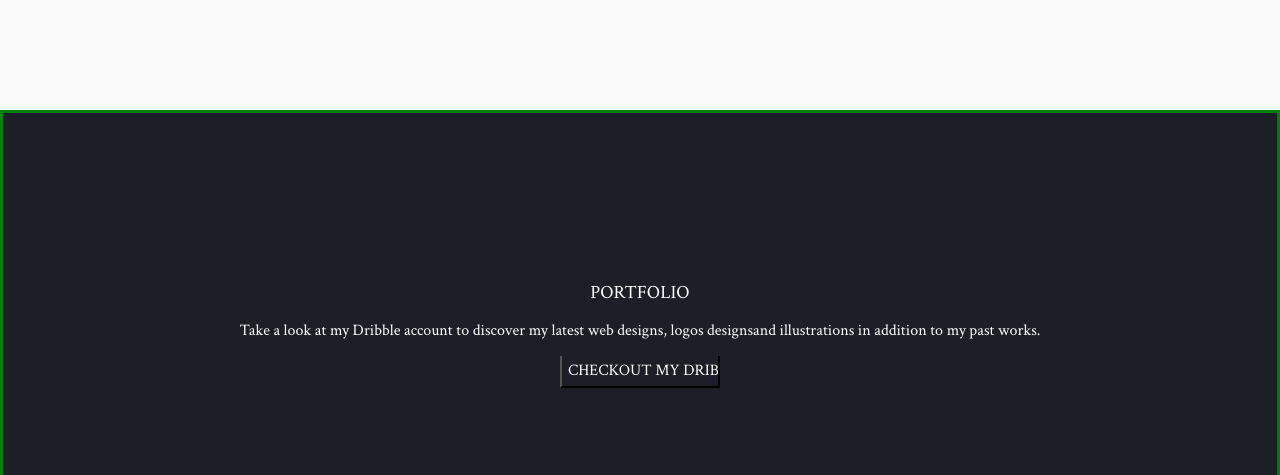
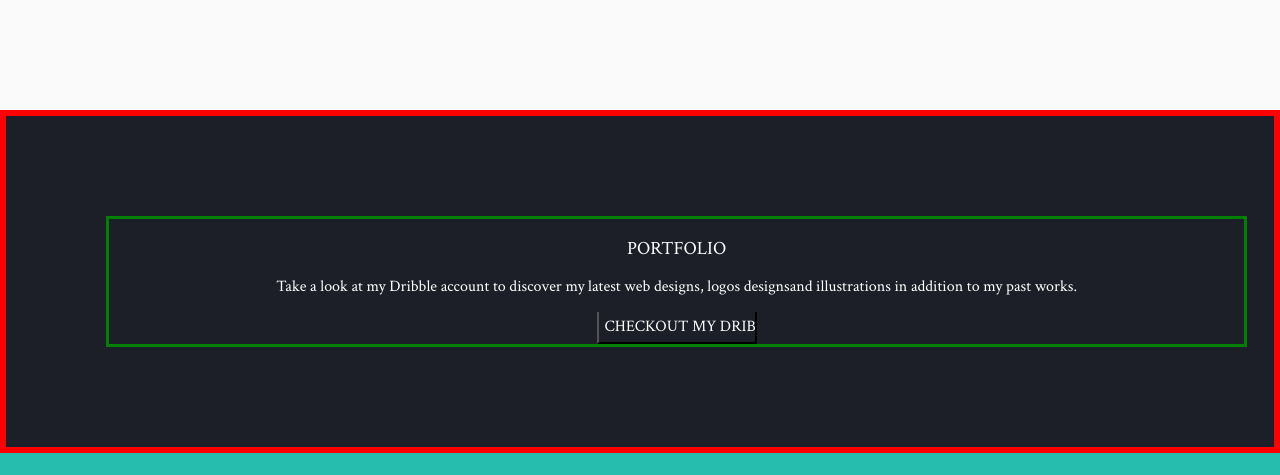
Before and after one commit to anthony1487/design_mockup_wyncode, a plain HTML site: page index.html in a window 1280 px wide. Shown: the part 2130-2605 px from the top of the page. Drawn offline with nearby package versions, Linux system fonts and the light colour scheme.

Commit message:
made border around portfolio content

```diff
--- a/style/style.css
+++ b/style/style.css
@@ -135,30 +135,46 @@ header img{
   font-weight: 900;
 }
 /* Clear floats after the columns */
+ .portfolio{
 
+  background-color: #1C1F28;
+  color: white;
+  display: flex;
+  width:100%;
+  height: auto;
+  border:  6px solid red;
+  flex-direction: column;
+}
+
+/*
 .portfolio:after {
   content: "";
   display: block;
   clear: both;
   height: 100vh;
   background-color: white;
-}
+} */
 
 .portfolio_content {
   background-color: #1C1F28;
-  float: left;
-  width: 100%;
-  height: 100vh;
+  /* float: center; */
+  margin: 100px;
+  width: 90%;
+  height: auto;
   color: white;
   text-align: center;
   /* padding-top: 200px; */
-  padding-top: 150px;
+  /* padding-top: 150px; */
   border-style:solid;
   border-color: green;
-  border-bottom-color: white;
+  /* border-bottom-color: white; */
   /* border: 5em; */
 
 }
+
+
+
+
 
 .social_row:after {
   content: "";
@@ -224,12 +240,6 @@ a {
 
 
 /* Portfolio */
-.portfolio{
-  background-color: #1C1F28;
-  color: white;
-  display: block;
-  height: 30em;
-}
 
 /* Contact */
 .contact{
```
